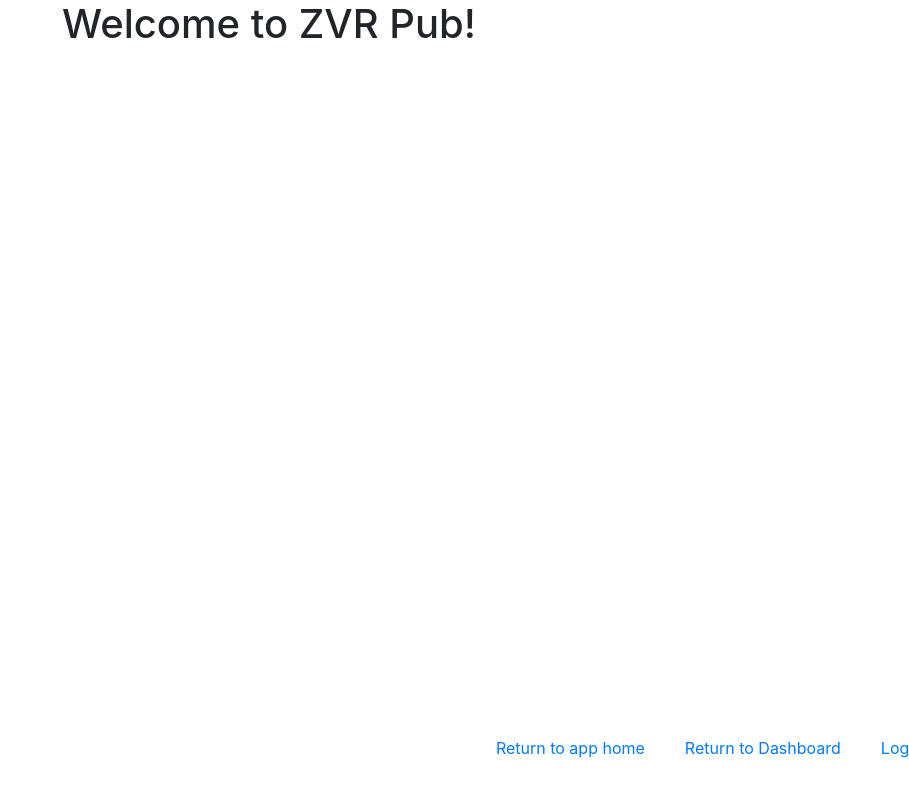
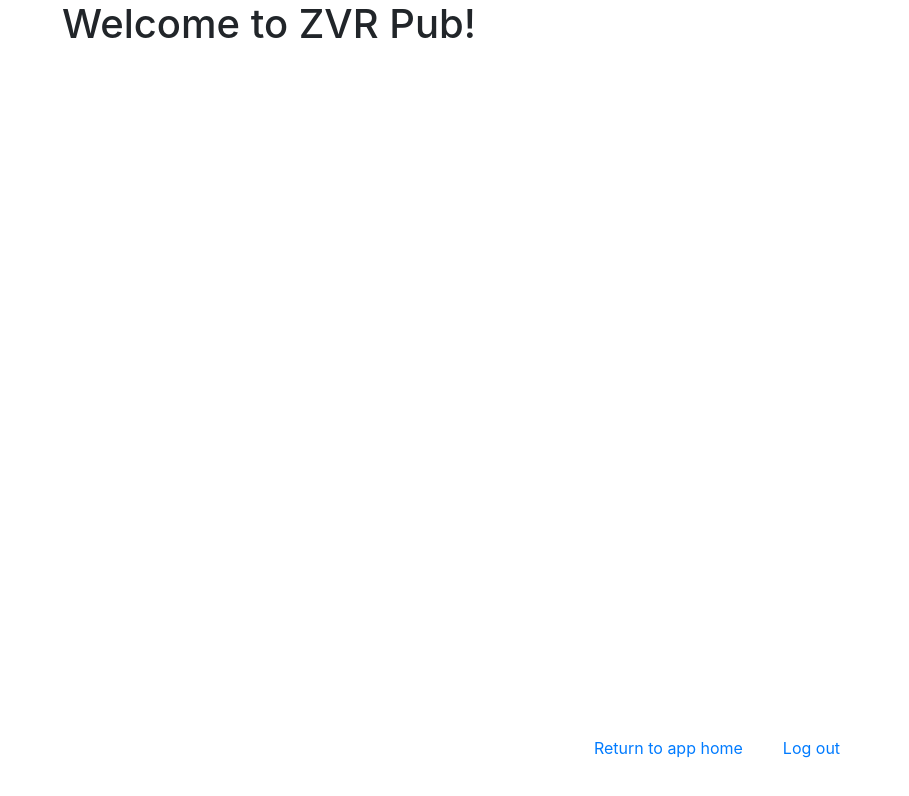
Before and after one commit to 1806-jun25-net/Project-Anthony-Randall-Cristian-Angular, an Angular app in the folder project2-angular/: page / in a window 1280 px wide. Shown: the top 796 px of the page, without its empty margins (371-1280 px from the left). Built offline with nearby package versions, Linux system fonts and the light colour scheme.

Commit message:
fixing mistake

```diff
--- a/project2-angular/src/app/app.component.html
+++ b/project2-angular/src/app/app.component.html
@@ -7,7 +7,6 @@
 
   <div id="persistentLinks">
     <a href="https://project2zoellnerrosariovalentin.azurewebsites.net" class="link">Return to app home</a>
-    <a href="http://localhost:4200/dashboard" class="link">Return to Dashboard</a>
     <a href="http://localhost:4200/login" class="link">Log out</a>
   </div>
 </div>
```
